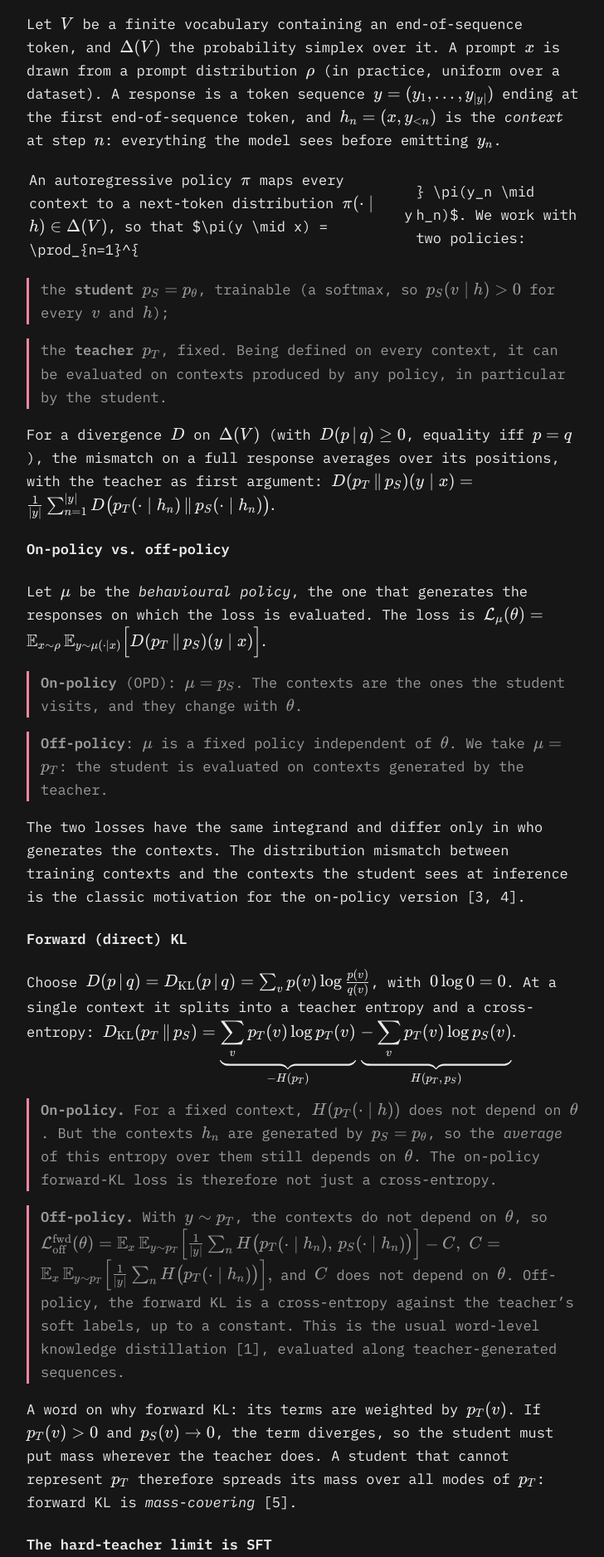
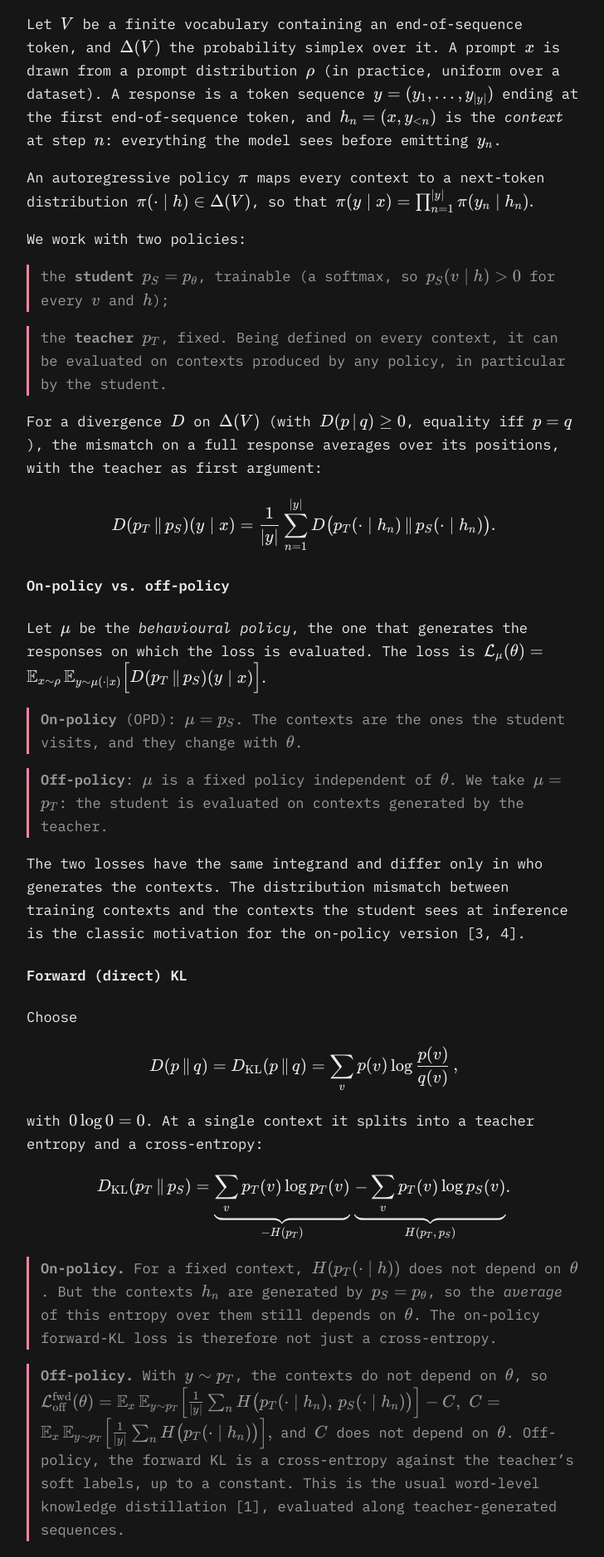
Before and after one commit to pretidav/latticespacing, a Jekyll site: the page built from _posts/2026-11-19-opd-vs-sft.md, in a window 1280 px wide. Shown: the part 445-2322 px from the top of the page at 83% size, without its empty margins (274-1002 px from the left). Built offline with Jekyll 4.4.1, drawn with Linux system fonts in a browser that asks for light colours; some of the changed text lies outside the part shown.

Commit message:
fix wide

```diff
--- a/_posts/2026-11-19-opd-vs-sft.md
+++ b/_posts/2026-11-19-opd-vs-sft.md
@@ -9,13 +9,17 @@ Let $V$ be a finite vocabulary containing an end-of-sequence token, and $\Delta(
 $$h_n = (x, y_{<n})$$
 is the *context* at step $n$: everything the model sees before emitting $y_n$.
 
-An autoregressive policy $\pi$ maps every context to a next-token distribution $\pi(\cdot \mid h) \in \Delta(V)$, so that $\pi(y \mid x) = \prod_{n=1}^{|y|} \pi(y_n \mid h_n)$. We work with two policies:
+An autoregressive policy $\pi$ maps every context to a next-token distribution $\pi(\cdot \mid h) \in \Delta(V)$, so that
+$$\pi(y \mid x) = \prod_{n=1}^{|y|} \pi(y_n \mid h_n).$$
+
+We work with two policies:
 
 > the **student** $p_S = p_\theta$, trainable (a softmax, so $p_S(v \mid h) > 0$ for every $v$ and $h$);
 
 > the **teacher** $p_T$, fixed. Being defined on every context, it can be evaluated on contexts produced by any policy, in particular by the student.
 
 For a divergence $D$ on $\Delta(V)$ (with $D(p \,\|\, q) \geq 0$, equality iff $p = q$), the mismatch on a full response averages over its positions, with the teacher as first argument:
+
 $$D(p_T \,\|\, p_S)(y \mid x) = \frac{1}{|y|} \sum_{n=1}^{|y|} D\big(p_T(\cdot \mid h_n) \,\|\, p_S(\cdot \mid h_n)\big).$$
 
 #### On-policy vs. off-policy
@@ -31,7 +35,12 @@ The two losses have the same integrand and differ only in who generates the cont
 
 #### Forward (direct) KL
 
-Choose $D(p \,\|\, q) = D_{\mathrm{KL}}(p \,\|\, q) = \sum_v p(v) \log \frac{p(v)}{q(v)}$, with $0 \log 0 = 0$. At a single context it splits into a teacher entropy and a cross-entropy:
+Choose
+
+$$D(p \,\|\, q) = D_{\mathrm{KL}}(p \,\|\, q) = \sum_v p(v) \log \frac{p(v)}{q(v)}\, ,$$
+
+with $0 \log 0 = 0$. At a single context it splits into a teacher entropy and a cross-entropy:
+
 $$D_{\mathrm{KL}}(p_T \,\|\, p_S) = \underbrace{\sum_v p_T(v) \log p_T(v)}_{-H(p_T)} \; \underbrace{- \sum_v p_T(v) \log p_S(v)}_{H(p_T,\, p_S)}.$$
 
 > **On-policy.** For a fixed context, $H(p_T(\cdot \mid h))$ does not depend on $\theta$. But the contexts $h_n$ are generated by $p_S = p_\theta$, so the *average* of this entropy over them still depends on $\theta$. The on-policy forward-KL loss is therefore not just a cross-entropy.
@@ -70,9 +79,23 @@ The contexts are also sampled from $p_T^{\varepsilon}$. Let $L$ be the maximal r
 
 Now swap the arguments. At a context $h$, with the hard teacher $p_T = \delta_a$:
 $$D_{\mathrm{KL}}(p_T \,\|\, p_S) = -\log p_S(a \mid h) \quad \text{(finite)},$$
-$$D_{\mathrm{KL}}(p_S \,\|\, p_T) = \sum_v p_S(v \mid h) \log \frac{p_S(v \mid h)}{\delta_{v,a}} = +\infty \quad \text{if } p_S(v \mid h) > 0 \text{ for some } v \neq a.$$
+
+$$
+\begin{aligned}
+D_{\mathrm{KL}}(p_S \,\|\, p_T) &= \sum_v p_S(v \mid h) \log \frac{p_S(v \mid h)}{\delta_{v,a}} \\
+&= +\infty \quad \text{if } p_S(v \mid h) > 0 \text{ for some } v \neq a.
+\end{aligned}
+$$
+
 In the reverse KL each term is weighted by $p_S(v)$, and any token $v \neq a$ on which the student puts mass contributes $p_S(v) \log \frac{p_S(v)}{0} = +\infty$. A softmax student has $p_S(v \mid h) > 0$ for every $v$, so the reverse-KL loss is $+\infty$ for every student. With the smoothed teacher, the divergence is explicit:
-$$D_{\mathrm{KL}}(p_S \,\|\, p_T^{\varepsilon}) = -H(p_S) - p_S(a) \log\Big(1 - \varepsilon + \frac{\varepsilon}{|V|}\Big) + \big(1 - p_S(a)\big) \log \frac{|V|}{\varepsilon} \xrightarrow{\;\varepsilon \to 0\;} +\infty.$$
+
+$$
+\begin{aligned}
+D_{\mathrm{KL}}(p_S \,\|\, p_T^{\varepsilon}) &= -H(p_S) - p_S(a) \log\Big(1 - \varepsilon + \frac{\varepsilon}{|V|}\Big) + \big(1 - p_S(a)\big) \log \frac{|V|}{\varepsilon} \\
+&\xrightarrow{\;\varepsilon \to 0\;} +\infty.
+\end{aligned}
+$$
+
 The first term does not depend on $\varepsilon$, the second tends to $0$, and the third diverges because $p_S(a) < 1$.
 
 So SFT, a cross-entropy against a hard label, comes from the **forward** KL and not from the reverse KL. This matters because the reverse KL is the usual choice for on-policy distillation: it is mode-seeking, which suits a student that cannot represent the teacher [5], and it can be read as a per-token reward for the student's own samples [6].
--- a/assets/css/style.css
+++ b/assets/css/style.css
@@ -72,3 +72,9 @@ figcaption { margin-top: 6px; font-size: .8rem; color: var(--muted); }
 .post-actions + .cite { margin-top: 16px; }
 .site-footer a { color: var(--muted); }
 .site-footer a:hover { color: #1e1e1e; }
+.post table { width: 100%; border-collapse: collapse; margin: 1.5em 0; font-size: .78rem; line-height: 1.45; }
+.post th, .post td { border: 1px dashed var(--rule); padding: 6px 8px; text-align: left; vertical-align: top; }
+.post th { font-weight: 600; text-transform: uppercase; letter-spacing: .03em; font-size: .7rem; }
+.post td .katex { font-size: 1em; }
+@media (max-width: 600px) { .post table { display: block; overflow-x: auto; } }
+@media (max-width: 600px) { .katex-display { font-size: .9em; } }
```
Also changed, not shown: _posts/2026-11-18-bessel-variance.md (+7 -1 lines).
